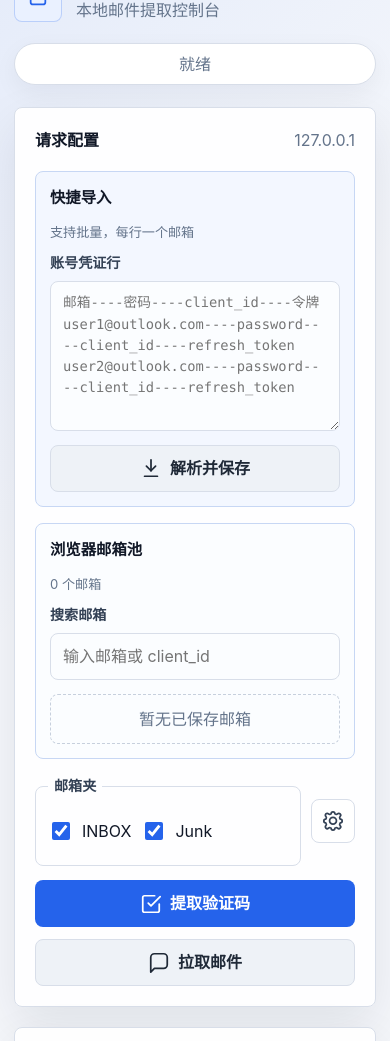
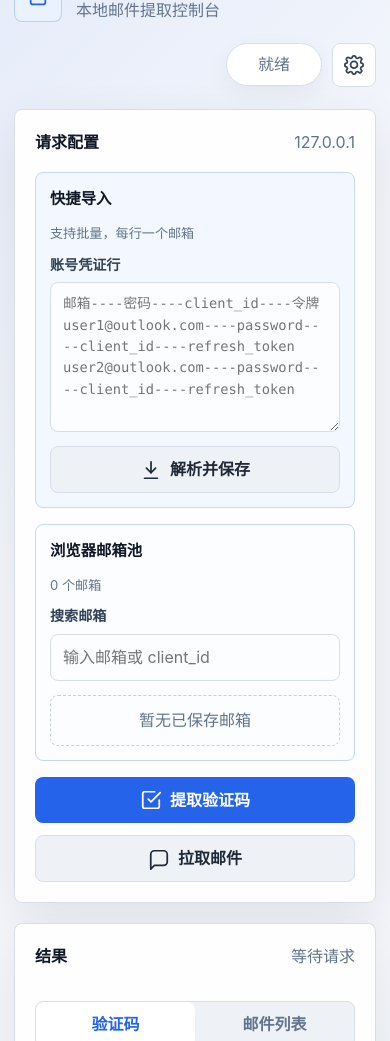
Before and after one commit to Z-WICK/outlook-mail-extractor, a website: page public/index.html in a window 390 px wide. Shown: the part 59-1100 px from the top of the page. Drawn offline with Linux system fonts and the light colour scheme.

Commit message:
move mailbox options into settings dialog

```diff
--- a/public/index.html
+++ b/public/index.html
@@ -22,7 +22,15 @@
           <p>本地邮件提取控制台</p>
         </div>
       </div>
-      <div class="status-pill" id="statusText" aria-live="polite">就绪</div>
+      <div class="topbar-actions">
+        <div class="status-pill" id="statusText" aria-live="polite">就绪</div>
+        <button class="icon-button settings-toggle" id="settingsToggle" data-testid="settings-toggle" type="button" aria-label="打开高级配置" title="高级配置" aria-haspopup="dialog" aria-controls="settingsDialog" aria-expanded="false">
+          <svg viewBox="0 0 24 24" aria-hidden="true">
+            <path d="M12 15.5A3.5 3.5 0 1 0 12 8a3.5 3.5 0 0 0 0 7.5Z"></path>
+            <path d="M19.4 15a1.7 1.7 0 0 0 .34 1.88l.05.05a2 2 0 1 1-2.83 2.83l-.05-.05A1.7 1.7 0 0 0 15 19.37a1.7 1.7 0 0 0-1 .58V20a2 2 0 1 1-4 0v-.05a1.7 1.7 0 0 0-1-.58 1.7 1.7 0 0 0-1.88.34l-.05.05a2 2 0 1 1-2.83-2.83l.05-.05A1.7 1.7 0 0 0 4.63 15a1.7 1.7 0 0 0-.58-1H4a2 2 0 1 1 0-4h.05a1.7 1.7 0 0 0 .58-1 1.7 1.7 0 0 0-.34-1.88l-.05-.05a2 2 0 1 1 2.83-2.83l.05.05A1.7 1.7 0 0 0 9 4.63a1.7 1.7 0 0 0 1-.58V4a2 2 0 1 1 4 0v.05a1.7 1.7 0 0 0 1 .58 1.7 1.7 0 0 0 1.88-.34l.05-.05a2 2 0 1 1 2.83 2.83l-.05.05A1.7 1.7 0 0 0 19.37 9c.22.33.42.66.58 1H20a2 2 0 1 1 0 4h-.05a1.7 1.7 0 0 0-.55 1Z"></path>
+          </svg>
+        </button>
+      </div>
     </header>
 
     <main class="workspace">
@@ -70,26 +78,6 @@
           <input id="clientId" data-testid="client-id" name="clientId" type="hidden">
           <input id="refreshToken" data-testid="refresh-token" name="refreshToken" type="hidden">
 
-          <div class="mailbox-row">
-            <fieldset class="mailboxes">
-              <legend>邮箱夹</legend>
-              <label class="check-option">
-                <input type="checkbox" name="mailbox" value="INBOX" checked>
-                <span>INBOX</span>
-              </label>
-              <label class="check-option">
-                <input type="checkbox" name="mailbox" value="Junk" checked>
-                <span>Junk</span>
-              </label>
-            </fieldset>
-            <button class="icon-button settings-toggle" id="settingsToggle" data-testid="settings-toggle" type="button" aria-label="打开高级配置" title="高级配置" aria-haspopup="dialog" aria-controls="settingsDialog" aria-expanded="false">
-              <svg viewBox="0 0 24 24" aria-hidden="true">
-                <path d="M12 15.5A3.5 3.5 0 1 0 12 8a3.5 3.5 0 0 0 0 7.5Z"></path>
-                <path d="M19.4 15a1.7 1.7 0 0 0 .34 1.88l.05.05a2 2 0 1 1-2.83 2.83l-.05-.05A1.7 1.7 0 0 0 15 19.37a1.7 1.7 0 0 0-1 .58V20a2 2 0 1 1-4 0v-.05a1.7 1.7 0 0 0-1-.58 1.7 1.7 0 0 0-1.88.34l-.05.05a2 2 0 1 1-2.83-2.83l.05-.05A1.7 1.7 0 0 0 4.63 15a1.7 1.7 0 0 0-.58-1H4a2 2 0 1 1 0-4h.05a1.7 1.7 0 0 0 .58-1 1.7 1.7 0 0 0-.34-1.88l-.05-.05a2 2 0 1 1 2.83-2.83l.05.05A1.7 1.7 0 0 0 9 4.63a1.7 1.7 0 0 0 1-.58V4a2 2 0 1 1 4 0v.05a1.7 1.7 0 0 0 1 .58 1.7 1.7 0 0 0 1.88-.34l.05-.05a2 2 0 1 1 2.83 2.83l-.05.05A1.7 1.7 0 0 0 19.37 9c.22.33.42.66.58 1H20a2 2 0 1 1 0 4h-.05a1.7 1.7 0 0 0-.55 1Z"></path>
-              </svg>
-            </button>
-          </div>
-
           <div class="settings-overlay" id="settingsDialog" data-testid="settings-dialog" role="dialog" aria-modal="true" aria-labelledby="settingsTitle" hidden>
             <div class="settings-panel" id="settingsPanel">
               <div class="settings-header">
@@ -101,6 +89,18 @@
                   </svg>
                 </button>
               </div>
+
+              <fieldset class="mailboxes">
+                <legend>邮箱夹</legend>
+                <label class="check-option">
+                  <input type="checkbox" name="mailbox" value="INBOX" checked>
+                  <span>INBOX</span>
+                </label>
+                <label class="check-option">
+                  <input type="checkbox" name="mailbox" value="Junk" checked>
+                  <span>Junk</span>
+                </label>
+              </fieldset>
 
               <div class="field-grid two">
                 <label class="field">
--- a/public/styles.css
+++ b/public/styles.css
@@ -56,6 +56,14 @@ button {
   justify-content: space-between;
   gap: 20px;
   padding: 18px 0 22px;
+}
+
+.topbar-actions {
+  display: inline-flex;
+  align-items: center;
+  justify-content: flex-end;
+  gap: 10px;
+  flex: 0 0 auto;
 }
 
 .brand {
@@ -348,18 +356,6 @@ button:focus-visible {
   border-radius: 8px;
   margin: 2px 0 14px;
   padding: 12px;
-}
-
-.mailbox-row {
-  display: grid;
-  grid-template-columns: minmax(0, 1fr) auto;
-  gap: 10px;
-  align-items: stretch;
-  margin: 2px 0 14px;
-}
-
-.mailbox-row .mailboxes {
-  margin: 0;
 }
 
 .mailboxes legend {
@@ -703,12 +699,20 @@ button:focus-visible {
     padding: 14px;
   }
 
-  .topbar,
   .result-header,
   .import-title,
   .import-actions {
     align-items: stretch;
     flex-direction: column;
+  }
+
+  .topbar {
+    align-items: flex-start;
+    flex-direction: column;
+  }
+
+  .topbar-actions {
+    align-self: stretch;
   }
 
   .field-grid.two,
@@ -724,11 +728,8 @@ button:focus-visible {
     flex-wrap: wrap;
   }
 
-  .mailbox-row {
-    grid-template-columns: minmax(0, 1fr) auto;
-  }
-
   .settings-toggle {
+    flex: 0 0 auto;
     width: 44px;
   }
 
```
Also changed, not shown: test/ui-static.test.js (+6 -4 lines).
